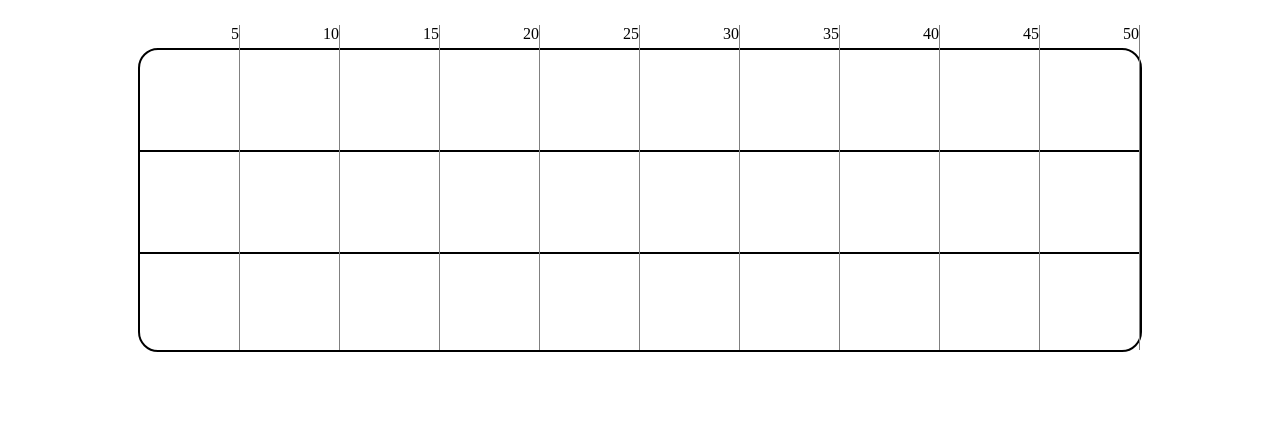
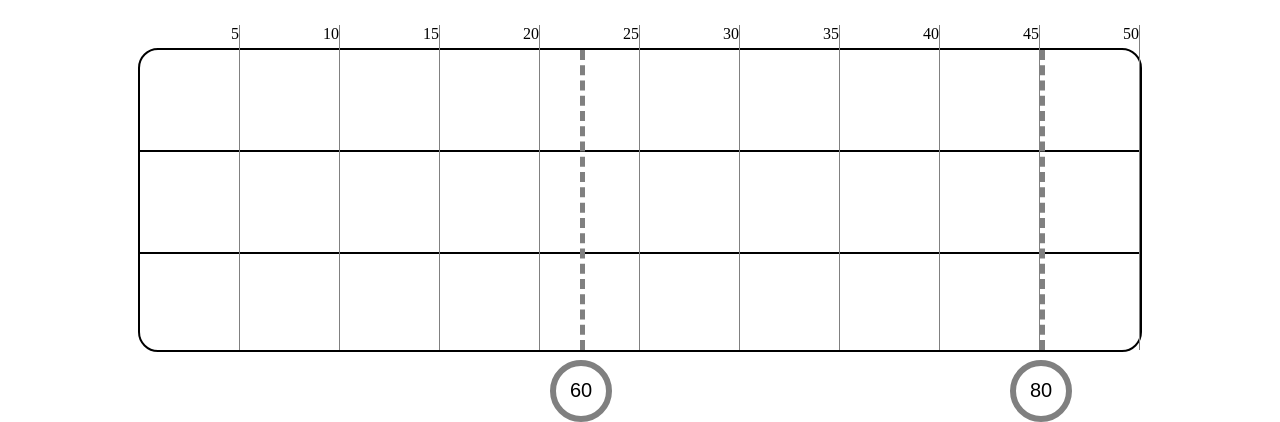
Before and after one commit to luckySeventeen/cars, an Angular app: page / in a window 1280 px wide. Shown: the part 399-821 px from the top of the page. Built offline with nearby package versions, Linux system fonts and the light colour scheme.

Commit message:
added speed limit signs

```diff
--- a/src/app/cars/cars.component.html
+++ b/src/app/cars/cars.component.html
@@ -16,7 +16,7 @@
           [ngStyle]="{'background-image': 'url(' + item.image + ')'}"
           class="front back">
           <div class="black-mask">
-            <input [(ngModel)] = item.isChecked (change)="addCarToList(item)" class="check" type="checkbox"/>
+            <input [(ngModel)]=item.isChecked (change)="addCarToList(item)" class="check" type="checkbox"/>
             <div class="description">
               <span>{{item.description}}</span>
             </div>
@@ -31,8 +31,8 @@
     <div class="line"></div>
     <div class="line"></div>
     <div class="car"
-         *ngFor=" let car of carsList let ind = index"
-         [ngStyle] = carPosition(car,ind)>
+         *ngFor=" let car of carsOnTrack let ind = index"
+         [ngStyle]=carPosition(car,ind)>
       {{car.name}}
     </div>
     <div class="road-parts">
@@ -40,6 +40,13 @@
         <div>{{5*(i+1)}}</div>
       </div>
     </div>
+    <div class="speed-limit"
+         *ngFor="let sign of speedLimits"
+         [ngStyle]="signPosition(sign)"
+    >
+      <div class="limit-line"></div>
+      <div class="limit-sign">{{sign.speed}}</div>
+    </div>
 
   </div>
 </div>
--- a/src/app/cars/cars.component.scss
+++ b/src/app/cars/cars.component.scss
@@ -152,5 +152,31 @@
         justify-content: flex-end;
       }
     }
+    .speed-limit {
+      position: absolute;
+      height: 350px;
+      top: 0;
+      display: flex;
+      flex-direction: column;
+      .limit-line {
+        flex: 0 0 300px;
+        border-left: 5px dashed gray;
+      }
+      .limit-sign {
+        min-width: 50px;
+        min-height: 50px;
+        margin: 10px;
+        border: 6px solid gray;
+        border-radius: 100%;
+        display: flex;
+        align-items: center;
+        justify-content: center;
+        font-family: sans-serif;
+        font-size: 20px;
+        position: absolute;
+        left: -40px;
+        top: 300px;
+      }
+    }
   }
 }
--- a/src/app/cars/cars.component.ts
+++ b/src/app/cars/cars.component.ts
@@ -14,11 +14,14 @@ export class CarsComponent implements OnInit {
   cars: Car[] = [];
   searchText: string;
   roadParts: number;
-  carsList: any = [];
+  carsOnTrack: any = [];
+  speedLimits: any = [];
 
   constructor() {
     console.log(data);
     this.roadParts = data.distance / 5;
+    this.speedLimits = data.speed_limits;
+    console.log(this.speedLimits)
     this.cars = data.cars.map(c => new Car(c.image, c.speed, c.description, c.name, c.id));
     console.log(this.cars);
   }
@@ -29,19 +32,19 @@ export class CarsComponent implements OnInit {
 
   public addCarToList(item): void {
     if (item.isChecked) {
-      if (this.carsList.length < 3) {
-        this.carsList.push(item);
-        console.log(this.carsList);
+      if (this.carsOnTrack.length < 3) {
+        this.carsOnTrack.push(item);
+        console.log(this.carsOnTrack);
       } else {
         return;
       }
     } else {
-      for (let i = 0; i <= this.carsList.length; i++) {
-        if (this.carsList[i].id === item.id) {
-          this.carsList.splice(i, 1);
+      for (let i = 0; i <= this.carsOnTrack.length; i++) {
+        if (this.carsOnTrack[i].id === item.id) {
+          this.carsOnTrack.splice(i, 1);
         }
       }
-      console.log(this.carsList);
+      console.log(this.carsOnTrack);
     }
   }
 
@@ -52,6 +55,13 @@ export class CarsComponent implements OnInit {
     };
   }
 
+  public signPosition(sign) {
+    const left = ((sign.position / 10) * 2) * 100;
+    return {
+      left: left + 'px'
+    };
+  }
+
   ngOnInit() {
   }
 
```
